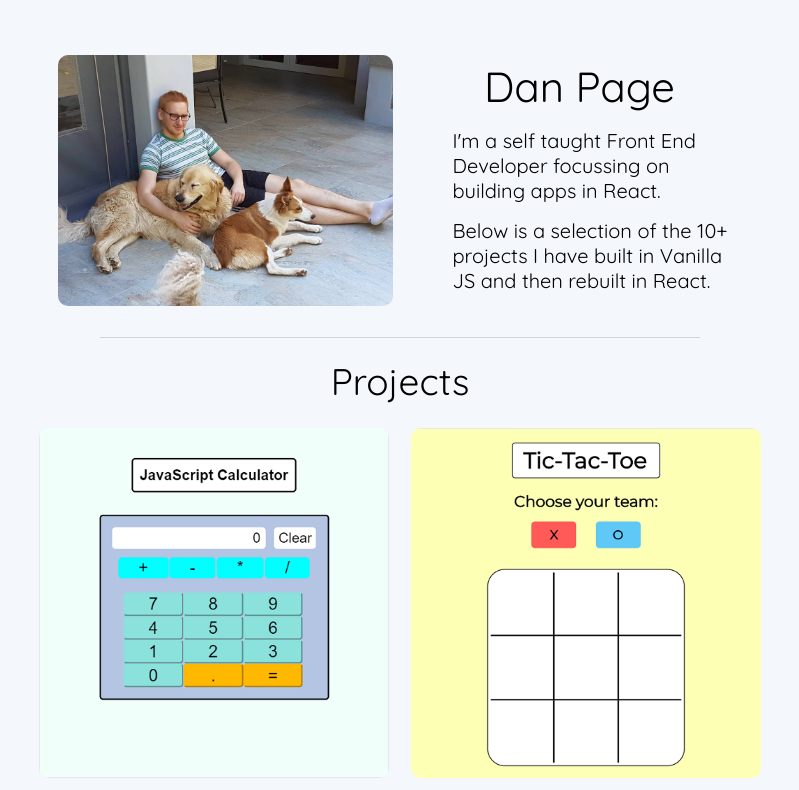
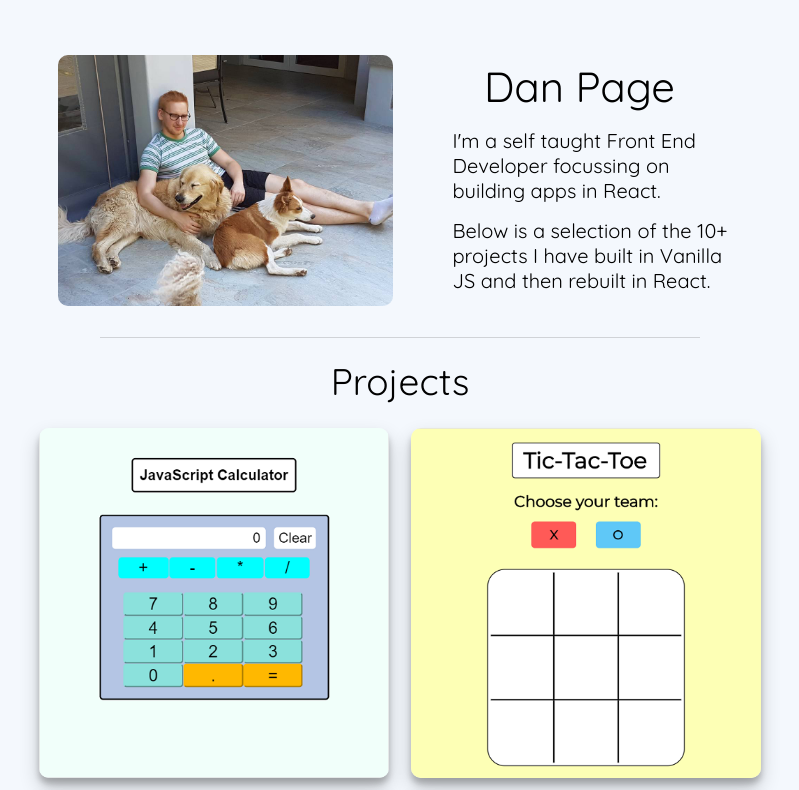
Before and after one commit to D-Pagey/D-Pagey.github.io, a React (Create React App) app: page / in a window 1280 px wide. Shown: the top 790 px of the page, without its empty margins (240-1039 px from the left). Built offline with nearby package versions, Linux system fonts and the light colour scheme.

Commit message:
Adding a box shadow to projects.

```diff
--- a/src/components/Projects/index.css
+++ b/src/components/Projects/index.css
@@ -12,6 +12,7 @@
 
 .thumbnail {
     border-radius: 10px;
+    box-shadow: 0 10px 20px rgba(0,0,0,0.19), 0 6px 6px rgba(0,0,0,0.23);
     margin-top: 10px;
     height: initial;
     width: 280px;
```
